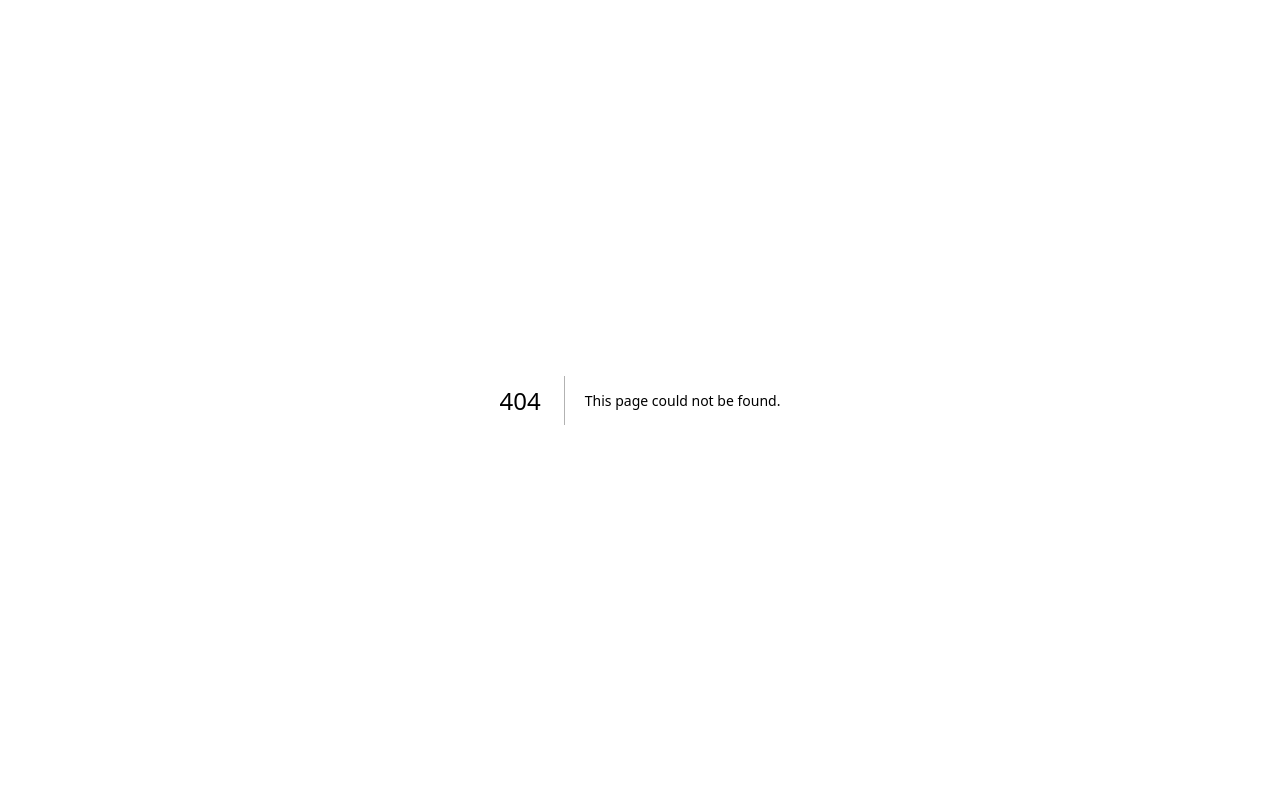
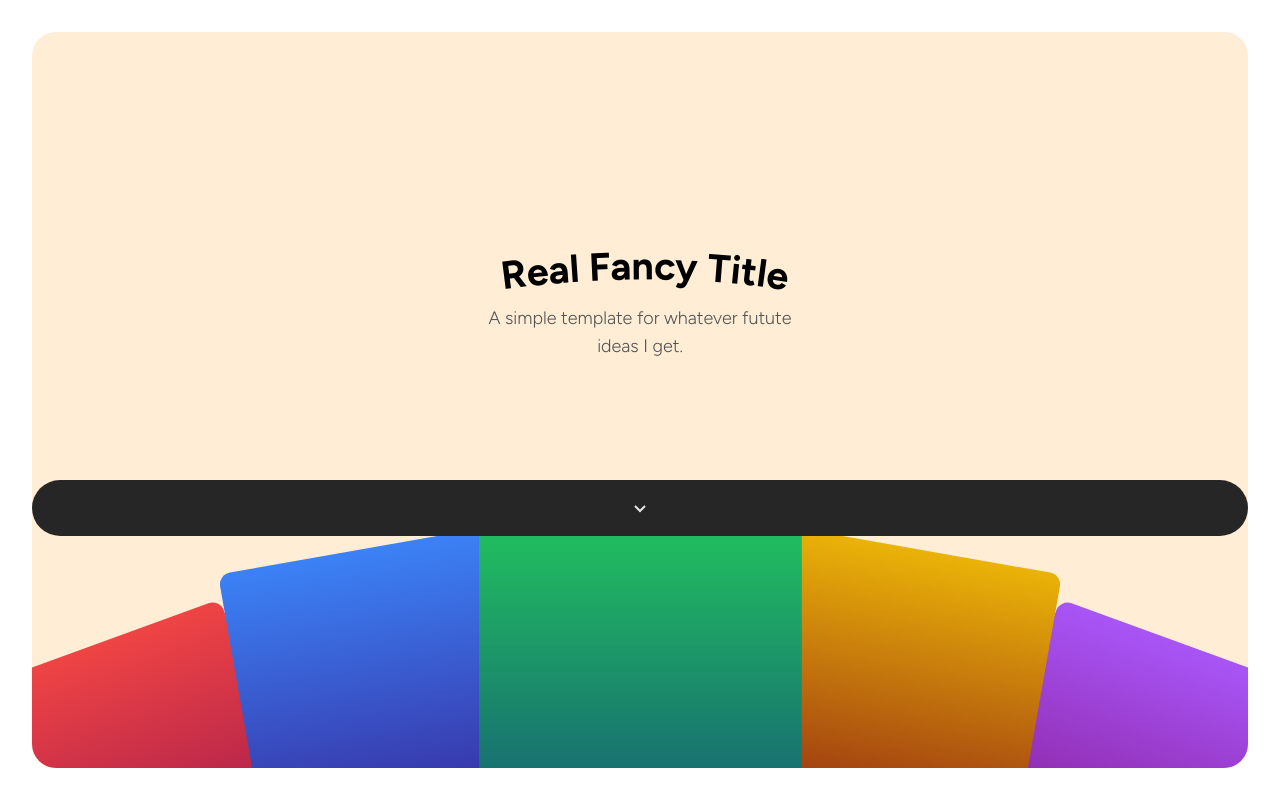
Before and after one commit to marvinkome/exprmnts, a Next.js app: page /memo in a window 1280 px wide. Before the commit this address had no page. Built offline with nearby package versions, Linux system fonts and the light colour scheme.

Commit message:
add memo homepage animations

```diff
--- a/app/globals.css
+++ b/app/globals.css
@@ -1,3 +1,10 @@
 @tailwind base;
 @tailwind components;
 @tailwind utilities;
+
+@layer utilities {
+  .font-serif-variation {
+    font-variation-settings: "opsz" 72, "SOFT" 50;
+    letter-spacing: -0.03em;
+  }
+}
--- a/app/layout.tsx
+++ b/app/layout.tsx
@@ -1,11 +1,16 @@
 import "./globals.css";
-import { Figtree } from "@next/font/google";
+import { Figtree, Fraunces } from "@next/font/google";
 
+const fraunces = Fraunces({
+  subsets: ["latin"],
+  axes: ["SOFT", "opsz"],
+  variable: "--font-fraunces",
+});
 const figtree = Figtree({ subsets: ["latin"], variable: "--font-figtree" });
 
 export default function RootLayout({ children }: { children: React.ReactNode }) {
   return (
-    <html lang="en" className={`${figtree.variable} h-full`}>
+    <html lang="en" className={`${figtree.variable} ${fraunces.variable} h-full`}>
       <head />
       <body className={`h-full`}>{children}</body>
     </html>
--- /dev/null
+++ b/app/memo/page.tsx
@@ -0,0 +1,141 @@
+"use client";
+import React from "react";
+import cn from "classnames";
+import { motion } from "framer-motion";
+import { BiChevronDown } from "react-icons/bi";
+
+const Page = () => {
+  return (
+    <div className="w-screen h-full p-8">
+      <div className="relative flex flex-col rounded-3xl bg-orange-100 h-full py-4 px-6 overflow-hidden">
+        <div className="flex flex-col items-center justify-center ">
+          <div className="text-center mb-20 mt-[15%] w-full max-w-xs overflow-hidden">
+            <svg className="w-full overflow-visible" viewBox="0 0 261 66" xmlns="http://www.w3.org/2000/svg">
+              <path id="curve" d="M1 57c45-8 159-20 259 0" fill="transparent" />
+              <text>
+                <motion.textPath
+                  href="#curve"
+                  initial={{ startOffset: 260, opacity: 0 }}
+                  animate={{ startOffset: 18, opacity: 1 }}
+                  transition={{
+                    ease: [0.16, 1, 0.3, 1],
+                    duration: 0.5,
+                    delay: 1,
+                  }}
+                  className="text-[2rem] font-bold"
+                >
+                  Real Fancy Title
+                </motion.textPath>
+              </text>
+            </svg>
+
+            <motion.p className="text-lg font-light text-neutral-600">
+              <motion.span
+                className="inline-block"
+                initial={{ y: 25, opacity: 0 }}
+                animate={{ y: 0, opacity: 1 }}
+                transition={{
+                  ease: [0.16, 1, 0.3, 1],
+                  duration: 1,
+                  delay: 0.3,
+                }}
+              >
+                A simple template for whatever futute{" "}
+              </motion.span>
+              <motion.span
+                className="inline-block"
+                initial={{ y: 30, opacity: 0 }}
+                animate={{ y: 0, opacity: 1 }}
+                transition={{
+                  ease: [0.16, 1, 0.3, 1],
+                  duration: 1,
+                  delay: 0.1,
+                }}
+              >
+                ideas I get.
+              </motion.span>
+            </motion.p>
+          </div>
+        </div>
+
+        <motion.div
+          className="absolute w-full left-0 right-0"
+          initial={{ bottom: "-50%", rotate: 20 }}
+          animate={{ bottom: "-5%", rotate: 0 }}
+          transition={{ ease: [0.16, 1, 0.3, 1], duration: 1 }}
+        >
+          <div className="flex justify-center items-center relative">
+            <motion.a
+              href="/memo"
+              initial="default"
+              variants={{ hover: { scale: 1.3 } }}
+              whileHover="hover"
+              className={cn(
+                "inline-block absolute w-14 h-14 text-center text-2xl bg-neutral-800 text-neutral-200 rounded-full overflow-hidden z-30",
+                "top-0 w-full -m-14"
+              )}
+            >
+              <motion.span
+                className="flex absolute inset-0 items-center justify-center"
+                transition={{ duration: 0.8, ease: [0.16, 1, 0.3, 1] }}
+                variants={{
+                  default: { y: 0, opacity: 1 },
+                  hover: { y: 60, opacity: 0 },
+                }}
+              >
+                <BiChevronDown />
+              </motion.span>
+
+              <motion.span
+                className="flex absolute inset-0 items-center justify-center"
+                transition={{ duration: 0.8, ease: [0.16, 1, 0.3, 1] }}
+                variants={{
+                  default: { y: -60, opacity: 0 },
+                  hover: { y: 0, opacity: 1, transition: { delay: 0.2 } },
+                }}
+              >
+                <BiChevronDown />
+              </motion.span>
+            </motion.a>
+
+            <motion.div
+              initial={{ rotate: -20, y: "60%", x: "150%" }}
+              animate={{ rotate: -20, y: "40%", x: 0 }}
+              transition={{ ease: [0.16, 1, 0.3, 1], duration: 0.5, delay: 1 }}
+              transformTemplate={({ rotate, x, y }) => `rotate(${rotate}) translate(${x}, ${y})`}
+              className="w-[21vw] h-[21vw] shrink-0 bg-gradient-to-b from-red-500 to-pink-800 rounded-xl"
+            />
+
+            <motion.div
+              initial={{ rotate: -10, y: "12%", x: "75%" }}
+              animate={{ rotate: -10, y: "5%", x: 0 }}
+              transition={{ ease: [0.16, 1, 0.3, 1], duration: 0.5, delay: 1 }}
+              transformTemplate={({ rotate, x, y }) => `rotate(${rotate}) translate(${x}, ${y})`}
+              className="w-[21vw] h-[21vw] shrink-0 bg-gradient-to-b from-blue-500 to-indigo-800 rounded-xl z-10"
+            />
+
+            <motion.div style={{ scale: 1.2 }} className="w-[21vw] h-[21vw] shrink-0 bg-gradient-to-b from-green-500 to-cyan-800 rounded-xl z-20" />
+
+            <motion.div
+              initial={{ rotate: 10, y: "12%", x: "-75%" }}
+              animate={{ rotate: 10, y: "5%", x: 0 }}
+              transition={{ ease: [0.16, 1, 0.3, 1], duration: 0.5, delay: 1 }}
+              transformTemplate={({ rotate, x, y }) => `rotate(${rotate}) translate(${x}, ${y})`}
+              className="w-[21vw] h-[21vw] shrink-0 bg-gradient-to-b from-yellow-500 to-orange-800 rounded-xl z-10"
+            />
+
+            <motion.div
+              initial={{ rotate: 20, y: "60%", x: "-150%" }}
+              animate={{ rotate: 20, y: "40%", x: 0 }}
+              transition={{ ease: [0.16, 1, 0.3, 1], duration: 0.5, delay: 1 }}
+              transformTemplate={({ rotate, x, y }) => `rotate(${rotate}) translate(${x}, ${y})`}
+              className="w-[21vw] h-[21vw] shrink-0 bg-gradient-to-b from-purple-500 to-fuchsia-800 rounded-xl"
+            />
+          </div>
+        </motion.div>
+      </div>
+    </div>
+  );
+};
+
+export default Page;
--- a/package.json
+++ b/package.json
@@ -18,7 +18,7 @@
     "classnames": "^2.3.2",
     "eslint": "8.30.0",
     "eslint-config-next": "13.1.1",
-    "framer-motion": "^8.0.2",
+    "framer-motion": "^10.12.7",
     "glslCanvas": "^0.2.6",
     "next": "13.1.1",
     "popmotion": "^11.0.5",
--- a/tailwind.config.js
+++ b/tailwind.config.js
@@ -1,10 +1,13 @@
 /** @type {import('tailwindcss').Config} */
+const defaultTheme = require("tailwindcss/defaultTheme");
+
 module.exports = {
   content: ["./app/**/*.{js,ts,jsx,tsx}", "./pages/**/*.{js,ts,jsx,tsx}", "./components/**/*.{js,ts,jsx,tsx}"],
   theme: {
     extend: {
       fontFamily: {
         sans: ["var(--font-figtree)"],
+        serif: ["var(--font-fraunces)", ...defaultTheme.fontFamily.serif],
       },
       keyframes: {
         "story-indicator": {
```
Also changed, not shown: 1 other file (tests, documents, lock files or other folders).
